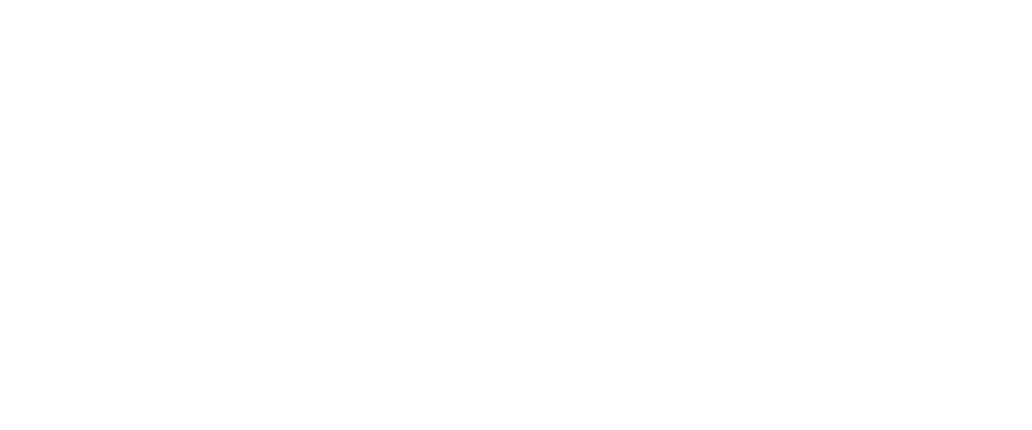
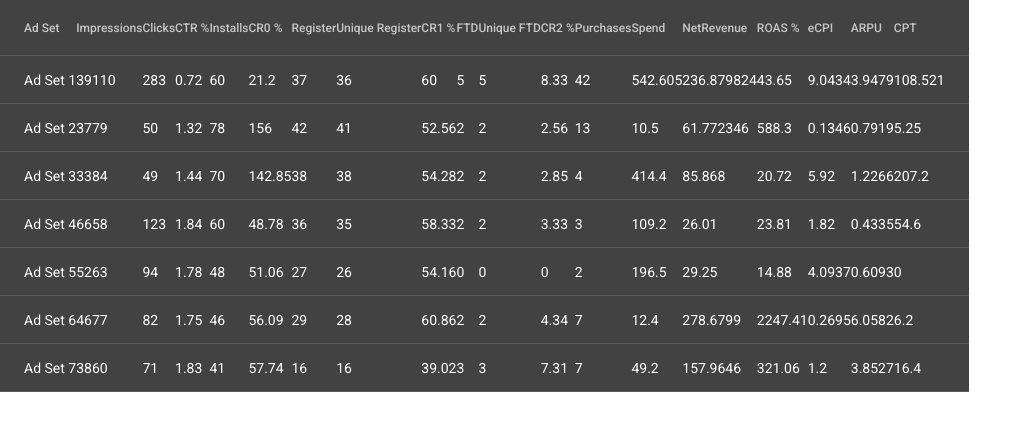
Before and after one commit to rvasiliy/marketing-data, an Angular app: page / in a window 1280 px wide. Shown: the top 430 px of the page, without its empty margins (0-1032 px from the left). Built offline with nearby package versions, Linux system fonts and the light colour scheme.

Commit message:
Show marketing data in table

```diff
--- a/src/app/app.component.html
+++ b/src/app/app.component.html
@@ -0,0 +1 @@
+<app-table-marketing-data></app-table-marketing-data>
--- /dev/null
+++ b/src/app/table-marketing-data/table-marketing-data.component.html
@@ -0,0 +1,9 @@
+<table mat-table [dataSource]="dataSource$ | async">
+  <ng-container matColumnDef="{{config.key}}" *ngFor="let config of configs$ | async">
+    <th mat-header-cell *matHeaderCellDef>{{config.title}}</th>
+    <td mat-cell *matCellDef="let element"> {{element[config.key]}} </td>
+  </ng-container>
+
+  <tr mat-header-row *matHeaderRowDef="displayedColumns$ | async"></tr>
+  <tr mat-row *matRowDef="let row; columns: displayedColumns$ | async;"></tr>
+</table>
--- /dev/null
+++ b/src/app/table-marketing-data/table-marketing-data.component.ts
@@ -0,0 +1,55 @@
+import {Component, OnInit} from '@angular/core';
+import {MatTableDataSource} from '@angular/material/table';
+import {forkJoin, Observable} from 'rxjs';
+import {map} from 'rxjs/operators';
+
+import {MarketingApiDataProviderService} from '../common/marketing-data/providers/marketing-api-data-provider.service';
+
+interface TableData {
+  [key: string]: any;
+}
+
+@Component({
+  selector: 'app-table-marketing-data',
+  templateUrl: './table-marketing-data.component.html',
+  styleUrls: ['./table-marketing-data.component.scss']
+})
+export class TableMarketingDataComponent implements OnInit {
+  displayedColumns$: Observable<string[]>;
+  dataSource$: Observable<MatTableDataSource<TableData>>;
+  configs$: Observable<{ key: string, title: string }[]>;
+
+  constructor(private marketingService: MarketingApiDataProviderService) {
+  }
+
+  ngOnInit(): void {
+    const dataProvider = this.marketingService.getDataProvider();
+
+    this.displayedColumns$ = dataProvider.getColumns().pipe(map(columns => columns.map(column => column.key)));
+
+    this.dataSource$ = forkJoin([
+      dataProvider.getColumns(),
+      dataProvider.getData()
+    ]).pipe(
+      map(([columns, rows]) => {
+        return rows.map(values => {
+          const row: TableData = {};
+
+          columns.forEach((column, index) => {
+            row[column.key] = values[index];
+          });
+
+          return row;
+        });
+      }),
+      map(rows => new MatTableDataSource(rows))
+    );
+
+    this.configs$ = dataProvider.getColumns().pipe(map(columns => columns.map(column => {
+      return {
+        key: column.key,
+        title: column.title
+      };
+    })));
+  }
+}
```
Also changed, not shown: src/app/app.module.ts (+6 -2 lines), src/app/table-marketing-data/table-marketing-data.component.scss (added).
